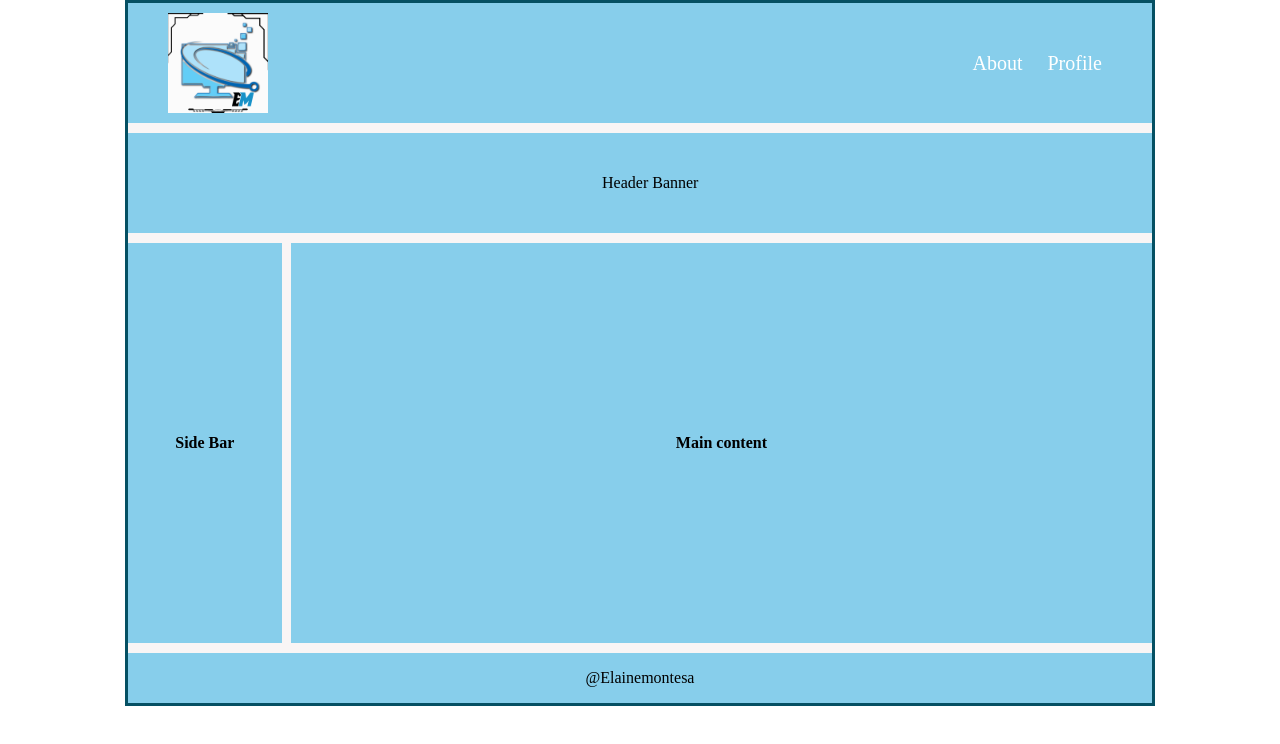
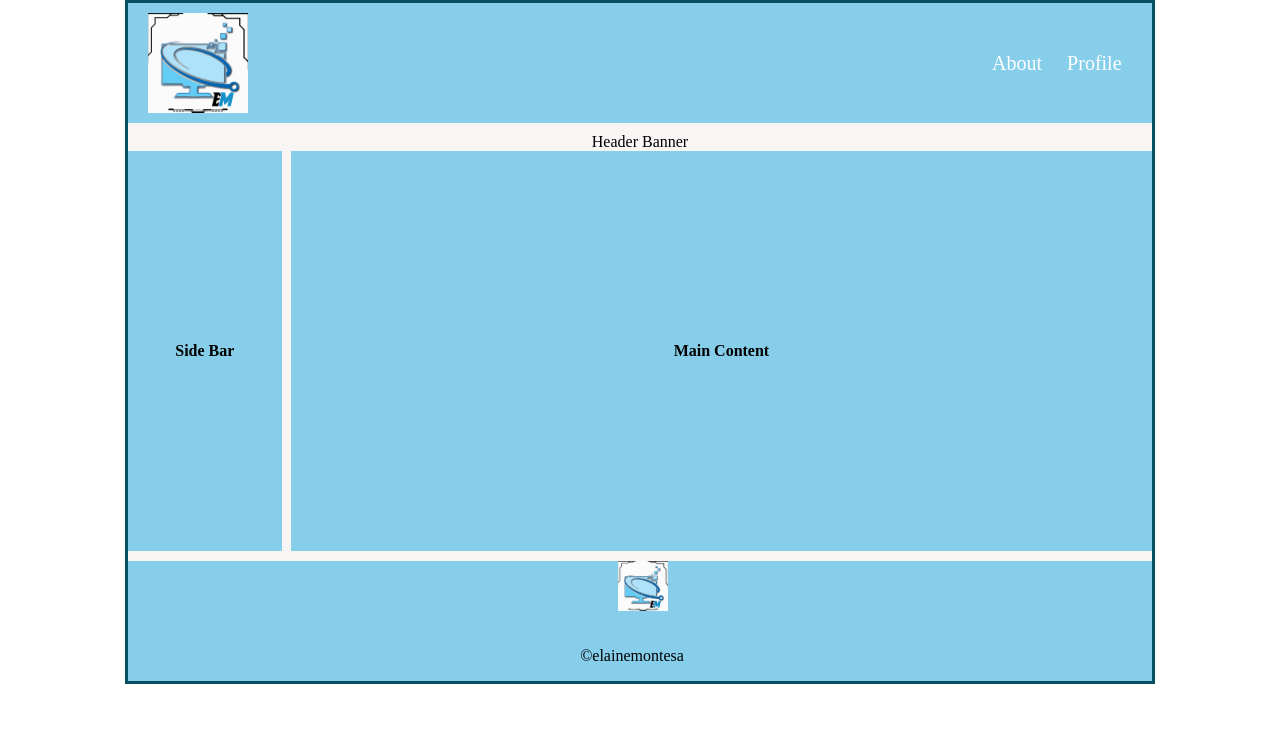
Before and after one commit to Elainemontesa/WD_Activity, a plain HTML site: page index.html in a window 1280 px wide. Drawn offline with Linux system fonts and the light colour scheme.

Commit message:
index.html

```diff
--- a/index.html
+++ b/index.html
@@ -1,42 +1,42 @@
 <!DOCTYPE html>
 <html lang="en">
 <head>
-        <meta charset="UTF-8">
-        <meta name="viewport" content="width=device-width, initial-scale=1.0">
-        <title>WD Activity</title>
-        <link rel="stylesheet" href = "style.css">
+    <meta charset="utf-8">
+    <meta name="viewport" content="width=device-width, initial-scale=1">
+    <title>WD Activity Layout w/ Logo</title>
+    <link rel="stylesheet" href="style.css">
 </head>
+
 <body>
-
     <div id="wrapper-div">
-        <div id="top-div">
-            <div id="logo-div">
+        <div id = "logo-nav-div" class = "clearfix">
+            <div id = "logo-div">
                 <img src = "https://raw.githubusercontent.com/Elainemontesa/WD_Activity/main/WD_Logo.png" alt = "Logo" height="100" width="100">
             </div>
-
             <div id="nav-div">
-                <a href = "https://github.com/Elainemontesa/WD_Act/tree/main"> About</a>
+                <a href = "https://github.com/Elainemontesa/WD_Activity/tree/main"> About</a>
                 <a href = "https://github.com/Elainemontesa"> Profile</a>
             </div>
         </div>
 
-    <div id = "headerb-div">
+        <div id = "header-banner-div">
             <p>Header Banner</p>
         </div>
+
 
         <div id = "main-div" class = "clearfix">
             <div id = "sidebar-div">
                 <p>Side Bar</p>
             </div>
             <div id = "bodyarea-div">
-            <p>Main content</p>
+                <p>Main Content</p>
             </div>
         </div>
 
         <div id = "footer-div">
-        <p>@Elainemontesa</p>
+            <img src = "https://raw.githubusercontent.com/Elainemontesa/WD_Activity/main/WD_Logo.png" alt = "artacclogo" style = "height: 50px; margin-left: 5px;">
+            <p>©elainemontesa&nbsp;&nbsp;&nbsp;&nbsp;</p>
         </div>
-
     </div>
 </body>
 </html>
```
Lines whose indentation alone changed are shown as unchanged.
